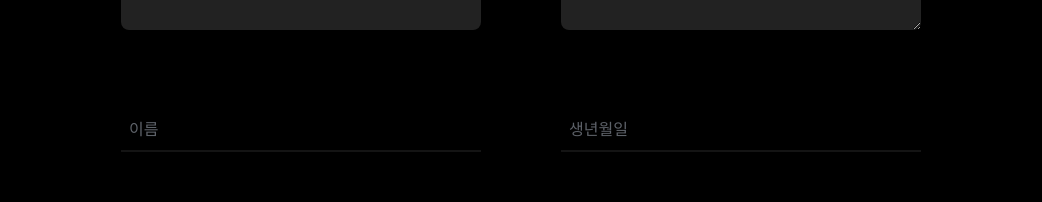
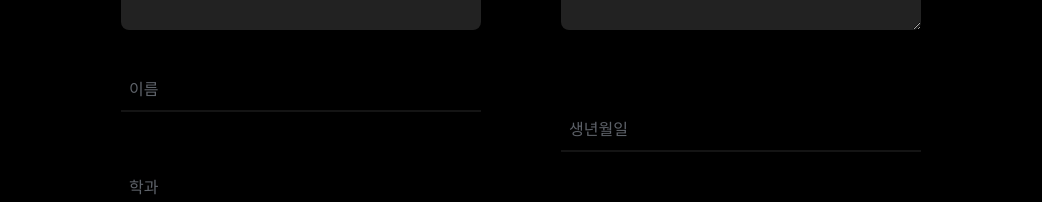
Before and after one commit to DevKor-Team/DEVKOR-front, a Next.js app: page /mypage in a window 1280 px wide. Shown: the part 734-936 px from the top of the page, without its empty margins (119-1161 px from the left). Built offline with nearby package versions, Linux system fonts and the light colour scheme.

Commit message:
feat: add recoil user state

```diff
--- a/package.json
+++ b/package.json
@@ -15,7 +15,8 @@
     "react-hook-form": "^7.39.3",
     "react-icons": "^4.6.0",
     "react-player": "^2.11.0",
-    "react-select": "^5.6.0"
+    "react-select": "^5.6.0",
+    "recoil": "^0.7.6"
   },
   "devDependencies": {
     "@svgr/webpack": "^6.5.0",
--- a/pages/_app.tsx
+++ b/pages/_app.tsx
@@ -1,12 +1,15 @@
 import "../styles/globals.css";
 import type { AppProps } from "next/app";
 import { Layout } from "../components/Layout";
+import { RecoilRoot } from "recoil";
 
 function MyApp({ Component, pageProps }: AppProps) {
     return (
-        <Layout>
-            <Component {...pageProps} />
-        </Layout>
+        <RecoilRoot>
+            <Layout>
+                <Component {...pageProps} />
+            </Layout>
+        </RecoilRoot>
     );
 }
 
--- a/pages/mypage.tsx
+++ b/pages/mypage.tsx
@@ -3,10 +3,12 @@ import { Tag } from "../components/Tag";
 import { useForm } from "react-hook-form";
 import { Inputs } from "../interface/inputs";
 import Select from "react-select";
-import { useState } from "react";
+import { useEffect, useState } from "react";
 import { positionOptions } from "../constants/positionOption";
 import { projectOptions } from "../constants/projectOption";
 import { customSelectStyle } from "../styles/selectStyle";
+import { useRecoilState } from "recoil";
+import { profileRecoilState } from "../recoil/profileState";
 
 const MyPage = () => {
     const {
@@ -15,13 +17,18 @@ const MyPage = () => {
         formState: { errors },
     } = useForm<Inputs>();
     const [selectedList, setSelectedList] = useState<string[]>();
+    const [profileState, setProfileState] = useRecoilState(profileRecoilState);
 
     const onSubmit = (data: Inputs) => {
         console.log("Submitted");
         console.log(data);
-        console.log(`selectedPosition : ${selectedPosition}`);
-        console.log(`selectedProject : ${selectedProject}`);
+        setProfileState(data);
     };
+
+    useEffect(() => {
+        console.log(`profile recoil state has been changed`);
+        console.log(profileState);
+    }, [profileState]);
 
     return (
         <div className="text-white">
@@ -101,7 +108,14 @@ const MyPage = () => {
                 </div>
                 <div className="flex justify-center">
                     <div className="w-[40%] mr-10 flex flex-col my-10">
-                        <input type="text" placeholder="이름" className="bg-black border-b-2 border-[#222222] my-10 p-2 opacity-60 focus:border-white focus:outline-none" {...register("name")} />
+                        <input
+                            type="text"
+                            placeholder="이름"
+                            className="bg-black border-b-2 border-[#222222] p-2 opacity-60 focus:border-white focus:outline-none"
+                            {...register("name", { required: true })}
+                        />
+                        <p className="p-2 text-[#FF5050] text-sm">{errors.name && "이름을 입력해주세요!"}</p>
+
                         <input type="text" placeholder="학과" className="bg-black border-b-2 border-[#222222] my-10 p-2 opacity-60 focus:border-white focus:outline-none" {...register("major")} />
                         <input type="text" placeholder="GitHub" className="bg-black border-b-2 border-[#222222] my-10 p-2 opacity-60 focus:border-white focus:outline-none" {...register("github")} />
                         <input
--- /dev/null
+++ b/recoil/profileState.ts
@@ -0,0 +1,14 @@
+import { atom } from "recoil";
+import { Inputs } from "../interface/inputs";
+import { PositionEnum } from "../interface/position.enum";
+import { ProjectEnum } from "../interface/project.enum";
+
+export const profileRecoilState = atom<Inputs>({
+    key: "profileState",
+    default: {
+        position: PositionEnum.Frontend,
+        projects: ProjectEnum["Backend-Express"],
+        description: "",
+        name: "",
+    },
+});
```
Also changed, not shown: interface/inputs.ts (+8 -8 lines), 2 other files (tests, documents, lock files or other folders).
